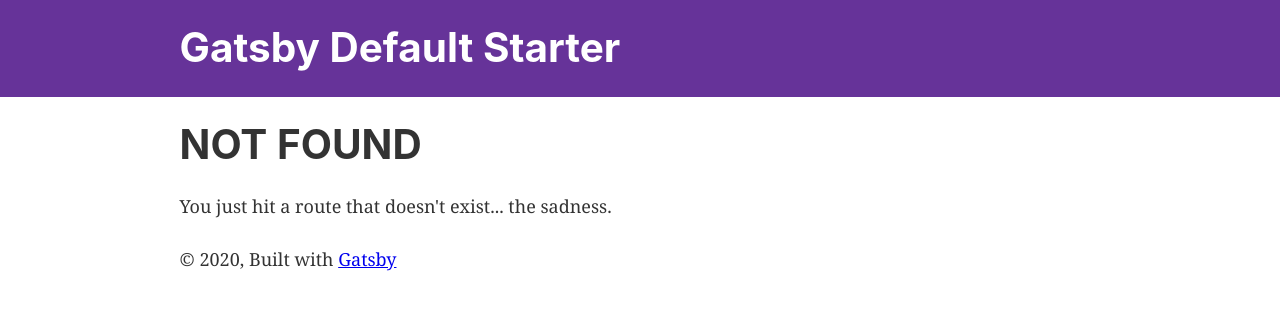
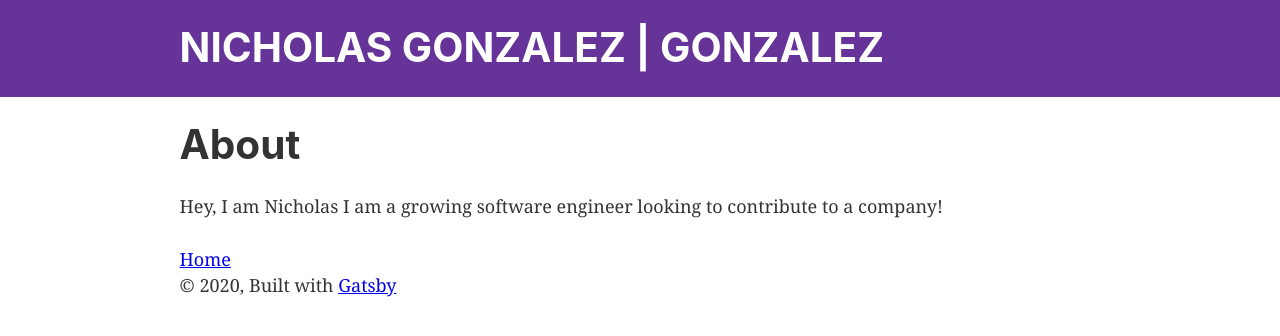
Before and after one commit to NickGonzalez04/gatsby-portfolio, a Gatsby site: page /about in a window 1280 px wide. Before the commit this address had no page. Built offline with nearby package versions, Linux system fonts and the light colour scheme; Gatsby itself is replaced by a stand-in of ours.

Commit message:
Changed siteMetadata title

```diff
--- a/gatsby-config.js
+++ b/gatsby-config.js
@@ -1,6 +1,6 @@
 module.exports = {
   siteMetadata: {
-    title: `Gatsby Default Starter`,
+    title: `NICHOLAS GONZALEZ | GONZALEZ`,
     description: `Kick off your next, great Gatsby project with this default starter. This barebones starter ships with the main Gatsby configuration files you might need.`,
     author: `@gatsbyjs`,
   },
--- a/src/pages/404.js
+++ b/src/pages/404.js
@@ -7,7 +7,7 @@ const NotFoundPage = () => (
   <Layout>
     <SEO title="404: Not found" />
     <h1>NOT FOUND</h1>
-    <p>You just hit a route that doesn&#39;t exist... the sadness.</p>
+    <p>💀 You just hit a route that doesn&#39;t exist... the sadness 😞.</p>
   </Layout>
 )
 
--- /dev/null
+++ b/src/pages/about.js
@@ -0,0 +1,15 @@
+import React from "react"
+import Layout from "../components/layout"
+import { Link } from "gatsby"
+
+export default function About() {
+  return (
+    <Layout>
+      <h1>About</h1>
+      <p>
+        Hey, I am Nicholas I am a growing software engineer looking to contribute to a company!
+      </p>
+      <Link to="/">Home</Link>
+    </Layout>
+  )
+}
```
